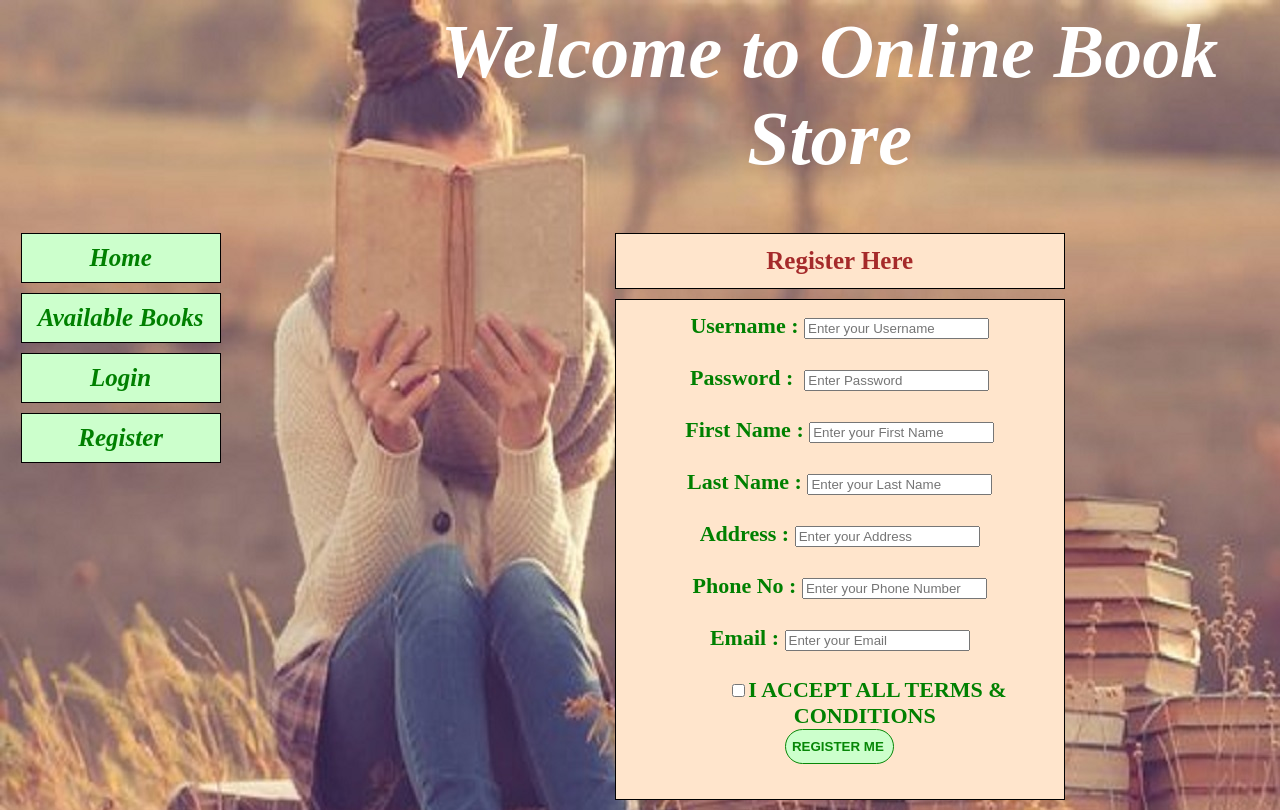
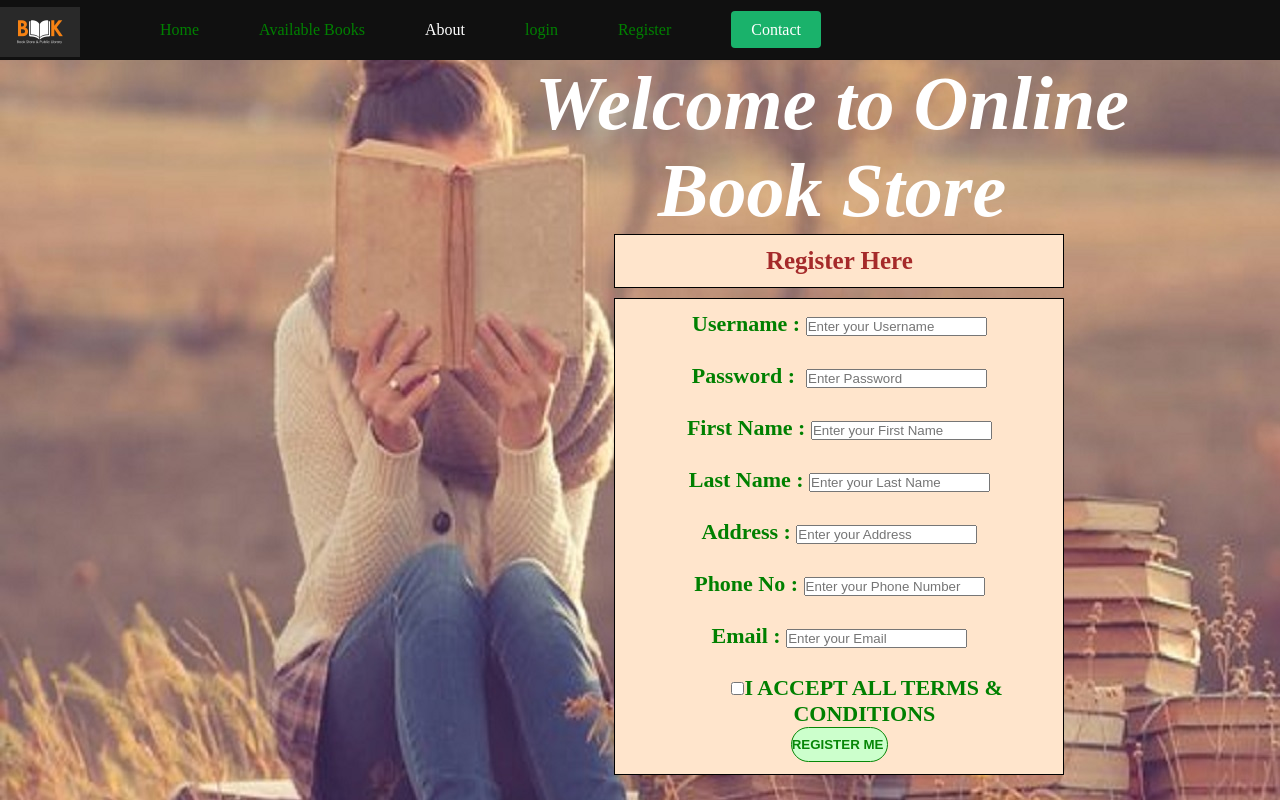
Before and after one commit to shashirajraja/onlinebookstore, a plain HTML site: page WebContent/UserRegister.html in a window 1280 px wide. Drawn offline with Linux system fonts and the light colour scheme.

Commit message:
Update UserRegister.html

```diff
--- a/WebContent/UserRegister.html
+++ b/WebContent/UserRegister.html
@@ -126,6 +126,83 @@
 			border-width: 1px;
 			border-color: #078707;
 		}
+
+		*{
+    margin: 0;
+    padding: 0;
+    list-style: none;
+    text-decoration: none;
+}
+
+header{
+    width: 100vw;
+    height: 60px;
+    border-bottom: solid 1px rgba(16, 16, 16, 0.1);
+    font-family: 'Poppins';
+	background-color: #101010;
+}
+
+header .inner{
+    width: 1300px; /* This is the inner width of the content inside of your header (80%, etc) */
+    height: 100%;
+    display: block;
+    margin: 0 auto;
+}
+
+header .logo{
+    display: table;
+    height: 100%;
+    float: left;
+}
+
+header .logo div{
+    height: 100%;
+    display: table-cell;
+    vertical-align: middle;
+}
+
+header .logo img{
+    height: 50px;
+    margin-top: 5px; /* Optical alignment of the logo */
+}
+
+header nav{
+    /* float: right; */
+	margin-left: 10%;
+    height: 100%;
+}
+
+header nav li{
+    display: table;
+    height: 100%;
+    float: left;
+    margin-right: 30px;
+	padding-left: 30px;
+}
+
+header nav li:last-of-type{
+    margin-right: 0;
+}
+
+header nav span {
+    display: table-cell;
+    vertical-align: middle;
+}
+
+header nav a{
+    color: #ffffff;
+}
+
+header nav .button{
+    background-color: #1ab26b; /* This HEX is the color of the button */
+    color: #FFF;
+    padding: 10px 20px;
+    border-radius: 4px;
+}
+
+header nav .button:hover{
+    filter: brightness(1.05);
+}
 	</style>
 	<link rel="apple-touch-icon" sizes="180x180" href="./favicons/apple-touch-icon.png">
 	<link rel="icon" type="image/png" sizes="32x32" href="./favicons/favicon-32x32.png">
@@ -134,23 +211,34 @@
 </head>
 
 <body>
+	<header>
+        <div class="inner">
+            <div class="logo">
+                <div>
+                    <!-- The below line can be an image or a h1, either will work -->
+                    <img src="logo.png" alt="Google logo">
+                    <!-- <h1>My Logo</h1> -->
+                </div>
+            </div>
+
+            <nav>
+                <!-- Each of the below lines look complicated. There is a reason for this markup though!
+                <li> tag will be the container for the table.
+                <span> will be the part that centers the content inside it
+                <a> is the actual clickable part -->
+				<li><span><a href="index.html">Home</a></span></li>
+				<li><span><a href="ViewBooks.html">Available Books</a></span></li>
+                <li><span><a href="">About</a></span></li>
+                <li><span><a href="login.html">login</a></span></li>
+                <li><span><a href="UserRegister.html">Register</a></span></li>
+                <li><span><a href="" class="button">Contact</a></span></li>
+                <!-- On the line above, remove the class="button" if you don't want the final
+                element to be a button -->
+            </nav>
+        </div>
+    </header>
 	<div id="topmid">
-		<h1>Welcome to Online Book Store</h1>
-	</div>
-	<div class="home">
-		<a href="userlog">Home</a>
-	</div>
-
-	<div class="home">
-		<a href="ViewBooks.html">Available Books</a>
-	</div>
-
-	<div class="home">
-		<a href="login.html">Login</a>
-	</div>
-
-	<div class="home">
-		<a href="UserRegister.html">Register</a>
+		<h1>Welcome to Online <br>Book Store</h1>
 	</div>
 
 	<table class="tab brown hd">
```
